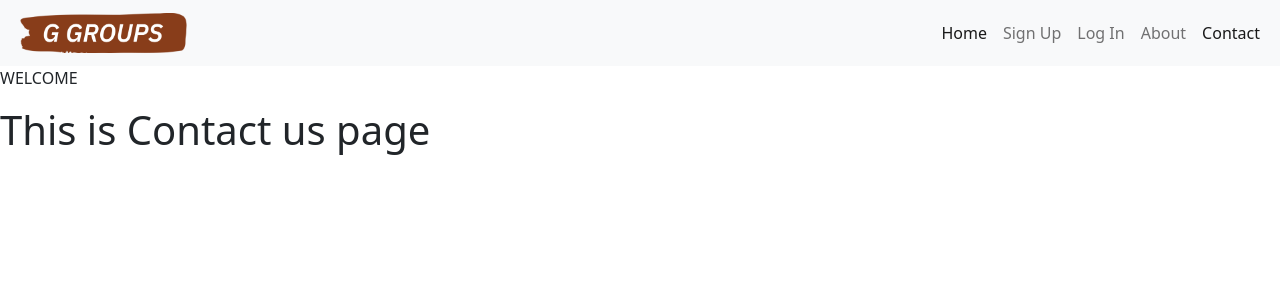
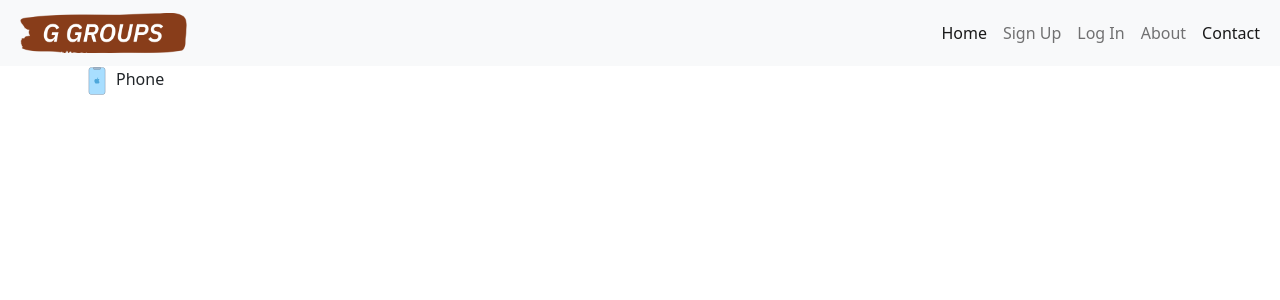
Before and after one commit to Kushalg3/demo.github.io, a React (Create React App) app in the folder client/: page /contact in a window 1280 px wide. Shown: the top 300 px of the page. Built offline with nearby package versions, Linux system fonts and the light colour scheme.

Commit message:
creating contact page ui

```diff
--- a/client/src/components/Contact.js
+++ b/client/src/components/Contact.js
@@ -1,10 +1,21 @@
 import React from 'react'
+import phonepic from '../images/phone.png'
 
 const Contact = () => {
   return (
-    <div>
-        <p>WELCOME</p>
-        <h1>This is Contact us page</h1>
+    <div className='contact'>
+      <div className='contact-info'>
+        <div className='container'>
+          <div className='row'>
+            <div className='col'>
+              <img src={phonepic} id='phone-img' className='me-1' alt='phone_image'/>
+              <span>Phone</span>
+            </div>
+            <div className='col'></div>
+            <div className='col'></div>
+          </div>
+        </div>
+      </div>
     </div>
   )
 }
```
Also changed, not shown: client/src/App.css (line endings or trailing spaces), client/src/images/phone.png (added).
